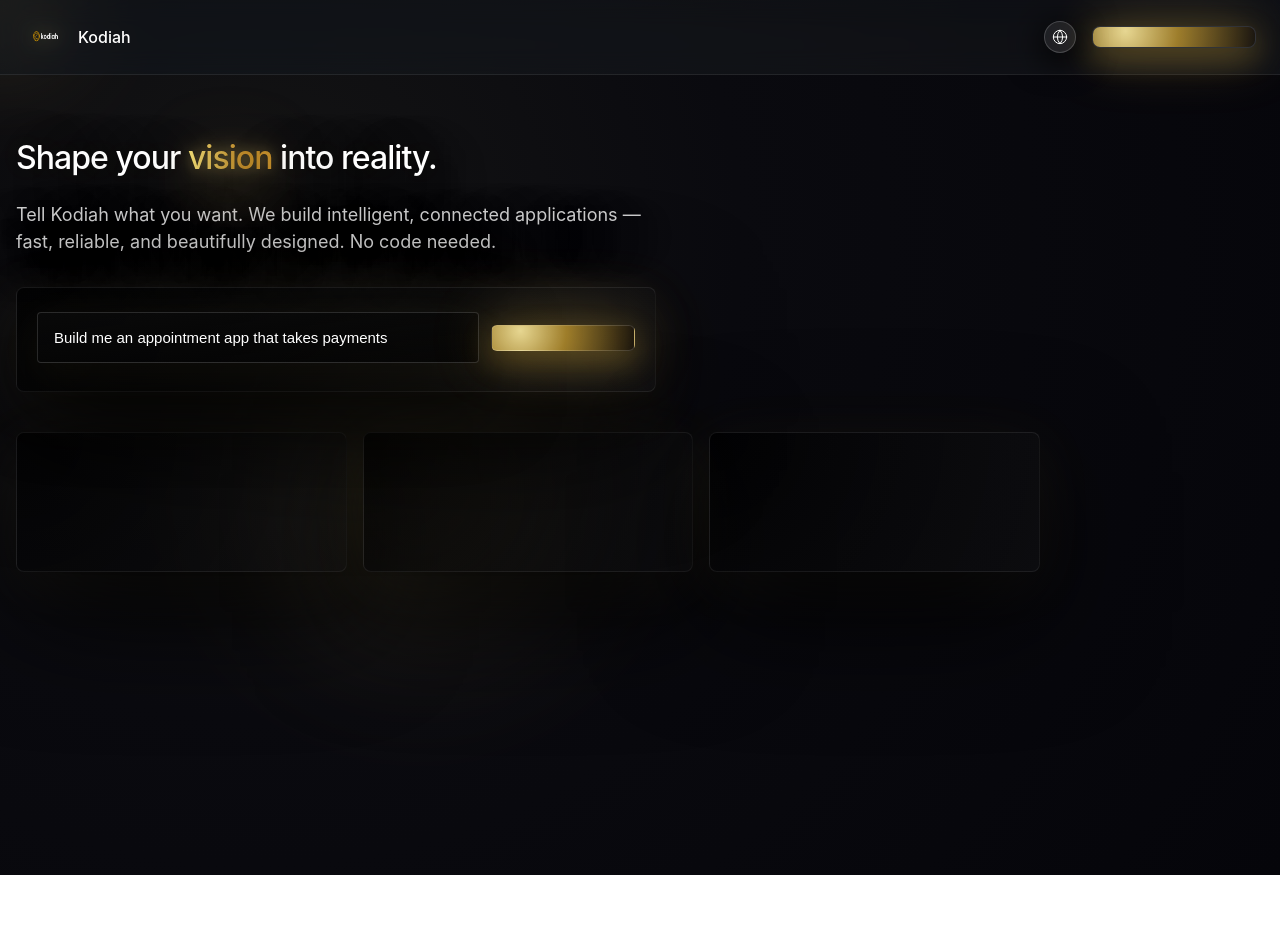
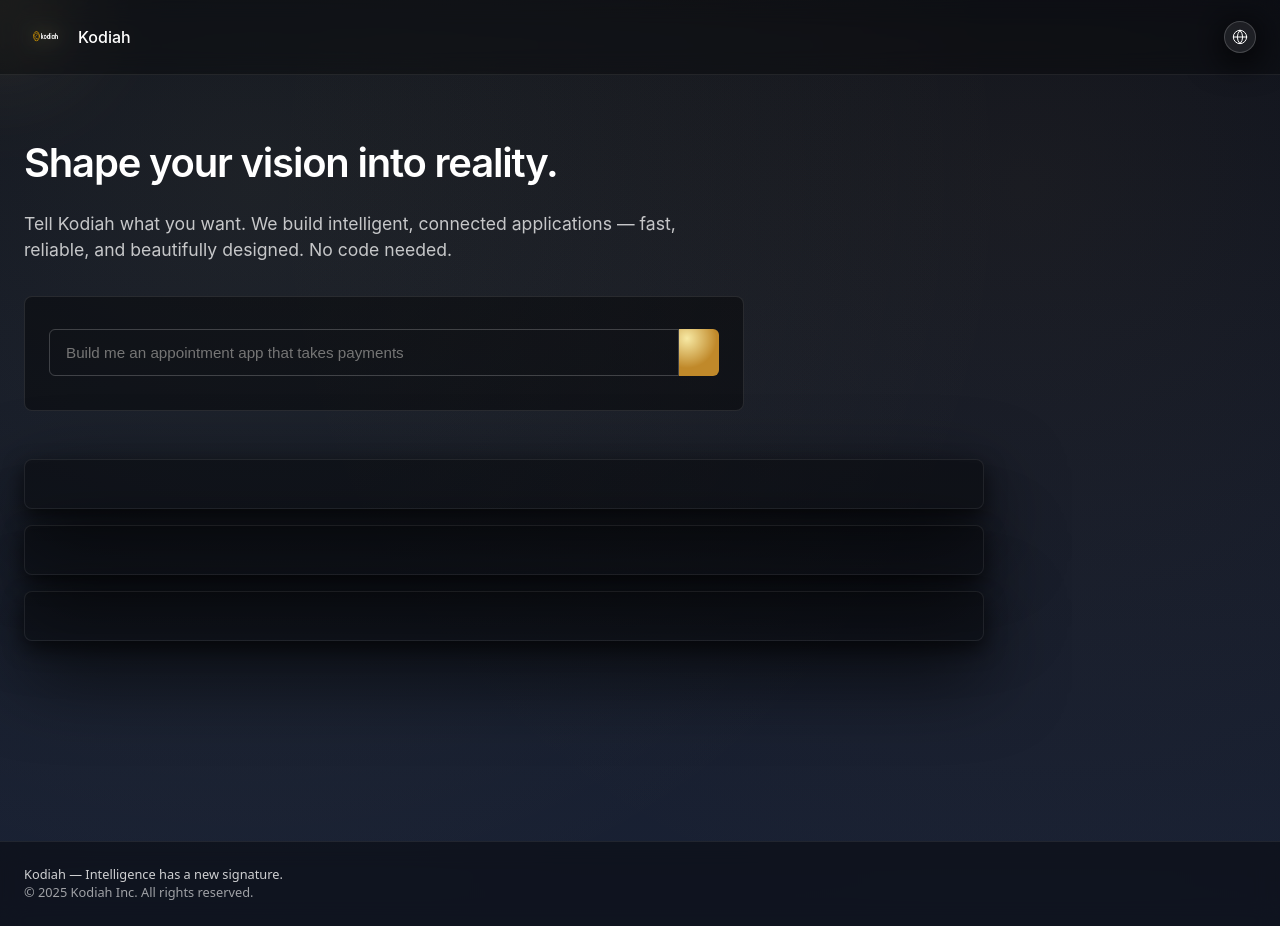
Before and after one commit to Ayrtonsena07/kodiah, a Next.js app: page / in a window 1280 px wide. Before the commit the page ends 875 px from the top, so only its background shows below. Built offline with nearby package versions, Linux system fonts and the light colour scheme.

Commit message:
Update ClientRoot.tsx

```diff
--- a/app/ClientRoot.tsx
+++ b/app/ClientRoot.tsx
@@ -1,78 +1,14 @@
 "use client";
 
 import Image from "next/image";
-import { LanguageProvider, useLanguage } from "./LanguageContext";
+import { useLanguage, LanguageProvider } from "./LanguageContext";
 import LanguageSelector from "./LanguageSelector";
 import MouseGlow from "./MouseGlow";
 
-// traduções de texto da interface
-const translations = {
-  en: {
-    heroHeadline: "Shape your vision into reality.",
-    heroSub:
-      "Tell Kodiah what you want. We build intelligent, connected applications — fast, reliable, and beautifully designed. No code needed.",
-    promptLabel: "Tell Kodiah what to build:",
-    promptPlaceholder:
-      "Build me an appointment app that takes payments",
-    betaNote: "Private beta — limited seats.",
-    generate: "Generate",
-    card1Title: "Built with AI",
-    card1Text:
-      "You describe the product. Kodiah drafts it in minutes.",
-    card2Title: "Refined by humans",
-    card2Text:
-      "Our team polishes flows, UI and data model for real business use.",
-    card3Title: "Ready to sell",
-    card3Text:
-      "Hosting, login, dashboard, payments. You don’t just “test” — you launch.",
-    ctaButton: "Start Building",
-  },
-  pt: {
-    heroHeadline: "Dê forma à sua visão na realidade.",
-    heroSub:
-      "Diga para a Kodiah o que você quer. Nós construímos aplicações inteligentes e conectadas — rápidas, confiáveis e lindamente desenhadas. Sem código.",
-    promptLabel: "Diga à Kodiah o que construir:",
-    promptPlaceholder:
-      "Crie para mim um app de agendamentos que aceita pagamento",
-    betaNote: "Beta privado — vagas limitadas.",
-    generate: "Gerar",
-    card1Title: "Construído com IA",
-    card1Text:
-      "Você descreve o produto. A Kodiah rascunha em minutos.",
-    card2Title: "Refinado por humanos",
-    card2Text:
-      "Nosso time ajusta fluxos, UI e modelo de dados para uso real de negócio.",
-    card3Title: "Pronto para vender",
-    card3Text:
-      "Hosting, login, dashboard, pagamentos. Você não só “testa” — você lança.",
-    ctaButton: "Começar agora",
-  },
-  es: {
-    heroHeadline: "Convierte tu visión en realidad.",
-    heroSub:
-      "Dile a Kodiah lo que quieres. Construimos aplicaciones inteligentes y conectadas — rápidas, confiables y con diseño hermoso. Sin código.",
-    promptLabel: "Dile a Kodiah qué construir:",
-    promptPlaceholder:
-      "Crea una app de reservas que acepte pagos",
-    betaNote: "Beta privado — cupos limitados.",
-    generate: "Generar",
-    card1Title: "Hecho con IA",
-    card1Text:
-      "Describes el producto. Kodiah lo redacta en minutos.",
-    card2Title: "Refinada por humanos",
-    card2Text:
-      "Nuestro equipo pule flujos, UI y modelo de datos listo para negocio real.",
-    card3Title: "Lista para vender",
-    card3Text:
-      "Hosting, login, panel, pagos. No es “probar” — es lanzar.",
-    ctaButton: "Empezar",
-  },
-};
-
-// HEADER com logo + botão + seletor de idioma
+// ===============================
+// HEADER
+// ===============================
 function Header() {
-  const { t } = useLanguage();
-
   return (
     <header
       style={{
@@ -95,21 +31,15 @@
           color: "white",
         }}
       >
-        {/* bloco ESQUERDA: logo + nome */}
-        <div
-          style={{
-            display: "flex",
-            alignItems: "center",
-            gap: "12px",
-          }}
-        >
+        {/* logo + nome */}
+        <div style={{ display: "flex", alignItems: "center", gap: "12px" }}>
           <Image
             src="/kodiah-logo.png"
             alt="Kodiah Logo"
             width={42}
             height={42}
             style={{
-              borderRadius: "10px",
+              borderRadius: "8px",
               filter:
                 "drop-shadow(0 0 10px rgba(246,226,122,0.45)) drop-shadow(0 0 25px rgba(199,146,47,0.25))",
             }}
@@ -120,377 +50,228 @@
               fontWeight: 500,
               color: "white",
               fontFamily:
-                "-apple-system, BlinkMacSystemFont, 'Inter', Roboto, 'SF Pro Display', system-ui, sans-serif",
+                '-apple-system, BlinkMacSystemFont, Inter, Roboto, "SF Pro Display", system-ui, sans-serif',
             }}
           >
             Kodiah
           </span>
         </div>
 
-        {/* bloco DIREITA: seletor idioma + botão CTA */}
-        <div
-          style={{
-            display: "flex",
-            alignItems: "center",
-            gap: "16px",
-          }}
-        >
         {/* seletor de idioma */}
         <LanguageSelector />
-
-          {/* botão call-to-action */}
-          <button
-            style={{
-              all: "unset",
-              cursor: "pointer",
-              background:
-                "radial-gradient(circle at 20% 20%, rgba(255,237,160,0.9) 0%, rgba(255,200,60,0.6) 40%, rgba(80,50,0,0.2) 100%)",
-              boxShadow:
-                "0 10px 30px rgba(255,200,60,0.25), 0 0 60px rgba(255,210,90,0.4)",
-              color: "#1a1a1a",
-              fontSize: "14px",
-              fontWeight: 500,
-              borderRadius: "8px",
-              padding: "10px 16px",
-              lineHeight: 1.2,
-              border: "1px solid rgba(255,255,255,0.15)",
-              minWidth: "130px",
-              textAlign: "center",
-              transition: "all 0.15s ease",
-              backgroundClip: "padding-box",
-            }}
-          >
-            {t.ctaButton /* <- aqui usamos a chave que EXISTE */}
-          </button>
-        </div>
       </div>
     </header>
   );
 }
 
-// BLOCO HERO principal (headline gigante, input, cards etc)
-function HeroSection() {
+// ===============================
+// HERO SECTION
+// ===============================
+function Hero() {
   const { t } = useLanguage();
 
   return (
     <section
       style={{
-        position: "relative",
-        overflow: "hidden",
-        background:
-          "radial-gradient(circle at 20% 20%, rgba(20,20,20,1) 0%, rgba(10,10,15,1) 40%, rgba(5,5,10,1) 100%)",
-        minHeight: "100vh",
-        color: "white",
-        padding: "64px 16px 120px 16px",
-        fontFamily:
-          "-apple-system, BlinkMacSystemFont, 'Inter', Roboto, 'SF Pro Display', system-ui, sans-serif",
-      }}
-    >
-      {/* brilho de fundo dourado atrás do card principal */}
-      <div
-        style={{
-          position: "absolute",
-          top: "180px",
-          left: "180px",
-          width: "480px",
-          height: "480px",
-          borderRadius: "50%",
-          background:
-            "radial-gradient(circle at 50% 50%, rgba(255,220,120,0.18) 0%, rgba(0,0,0,0) 70%)",
-          filter: "blur(60px)",
-          opacity: 0.7,
-          pointerEvents: "none",
-        }}
-      />
-
-      <div
-        style={{
         maxWidth: "1280px",
         margin: "0 auto",
+        padding: "64px 24px 120px",
+        color: "white",
+        fontFamily:
+          '-apple-system, BlinkMacSystemFont, Inter, Roboto, "SF Pro Display", system-ui, sans-serif',
         position: "relative",
         zIndex: 1,
       }}
     >
-        {/* headline + sub */}
-        <div
+      <h1
         style={{
-            maxWidth: "640px",
+          fontSize: "clamp(2rem, 1.1rem + 2vw, 2.5rem)",
+          fontWeight: 600,
+          lineHeight: 1.2,
+          color: "white",
+          maxWidth: "720px",
+          margin: "0 0 24px 0",
         }}
       >
-          <h1
-            style={{
-              fontSize: "clamp(2rem,2vw,2.5rem)",
-              lineHeight: 1.2,
-              fontWeight: 500,
-              color: "white",
-              textShadow:
-                "0 20px 60px rgba(0,0,0,0.9), 0 0 30px rgba(255,220,120,0.08)",
-            }}
-          >
-            {t.heroHeadline.split(" ").map((word, i) => {
-              // vamos destacar palavras como "vision", "visão", etc:
-              const highlightIndex = 2; // só p/ dar um brilho em uma palavra
-              const isHighlight = i === highlightIndex;
-              return (
-                <span
-                  key={i}
-                  style={
-                    isHighlight
-                      ? {
-                          background:
-                            "linear-gradient(90deg, #f6e27a 0%, #c7922f 60%)",
-                          WebkitBackgroundClip: "text",
-                          color: "transparent",
-                          filter:
-                            "drop-shadow(0 0 8px rgba(255,220,120,0.5)) drop-shadow(0 0 32px rgba(199,146,47,0.2))",
-                        }
-                      : {}
-                  }
-                >
-                  {word + " "}
-                </span>
-              );
-            })}
+        {t.heroHeadline}
       </h1>
 
       <p
         style={{
-              marginTop: "24px",
-              fontSize: "18px",
+          maxWidth: "720px",
+          fontSize: "1.1rem",
           lineHeight: 1.5,
           fontWeight: 400,
-              color: "rgba(255,255,255,0.8)",
-              maxWidth: "640px",
-              textShadow: "0 20px 60px rgba(0,0,0,0.8)",
+          color: "rgba(255,255,255,0.75)",
+          margin: "0 0 32px 0",
         }}
       >
         {t.heroSub}
       </p>
-        </div>
 
-        {/* bloco INPUT + botão Generate */}
+      {/* prompt */}
       <div
         style={{
-            maxWidth: "640px",
-            background:
-              "radial-gradient(circle at 0% 0%, rgba(0,0,0,0.7) 0%, rgba(20,20,20,0.4) 100%)",
-            boxShadow:
-              "0 40px 120px rgba(0,0,0,0.9), 0 10px 60px rgba(255,220,120,0.08)",
-            border: "1px solid rgba(255,255,255,0.08)",
+          background: "rgba(0,0,0,0.4)",
+          border: "1px solid rgba(255,255,255,0.1)",
           borderRadius: "8px",
-            padding: "16px 20px",
-            marginTop: "32px",
-            position: "relative",
-            color: "white",
+          padding: "24px",
+          maxWidth: "720px",
+          marginBottom: "48px",
         }}
       >
         <label
           style={{
-              fontSize: "14px",
-              fontWeight: 400,
+            display: "block",
+            fontSize: "0.9rem",
+            fontWeight: 500,
             color: "rgba(255,255,255,0.8)",
-              display: "block",
             marginBottom: "8px",
           }}
         >
           {t.promptLabel}
         </label>
 
-          <div
+        <div style={{ display: "flex", alignItems: "stretch" }}>
+          <input
             style={{
-              display: "flex",
-              gap: "12px",
-              alignItems: "center",
+              flex: 1,
+              background: "transparent",
+              color: "white",
+              border: "1px solid rgba(255,255,255,0.2)",
+              borderRadius: "6px 0 0 6px",
+              padding: "14px 16px",
+              fontSize: "0.95rem",
+              outline: "none",
+            }}
+            placeholder={t.promptPlaceholder}
+          />
+          <button
+            style={{
+              background:
+                "radial-gradient(circle at 20% 20%, #f7e9a4 0%, #c0892a 60%)",
+              border: "none",
+              color: "#000",
+              fontWeight: 600,
+              fontSize: "0.95rem",
+              padding: "0 20px",
+              borderRadius: "0 6px 6px 0",
+              cursor: "pointer",
             }}
           >
-            <input
-              defaultValue={t.promptPlaceholder}
-              style={{
-                flex: 1,
-                background:
-                  "linear-gradient(to bottom right, rgba(10,10,10,0.9) 0%, rgba(0,0,0,0.6) 100%)",
-                color: "#fff",
-                borderRadius: "4px",
-                border: "1px solid rgba(255,255,255,0.15)",
-                fontSize: "15px",
-                lineHeight: 1.4,
-                padding: "14px 16px",
-                boxShadow:
-                  "0 30px 80px rgba(0,0,0,0.9), 0 10px 40px rgba(255,220,120,0.07)",
-              }}
-            />
-
-            <button
-              style={{
-                all: "unset",
-                cursor: "pointer",
-                background:
-                  "radial-gradient(circle at 20% 20%, rgba(255,237,160,0.9) 0%, rgba(255,200,60,0.6) 40%, rgba(80,50,0,0.2) 100%)",
-                boxShadow:
-                  "0 10px 30px rgba(255,200,60,0.25), 0 0 60px rgba(255,210,90,0.4)",
-                color: "#1a1a1a",
-                fontSize: "14px",
-                fontWeight: 500,
-                borderRadius: "6px",
-                padding: "12px 16px",
-                lineHeight: 1.2,
-                border: "1px solid rgba(255,255,255,0.15)",
-                minWidth: "110px",
-                textAlign: "center",
-              }}
-            >
-              {t.generate}
+            {t.generateBtn}
           </button>
         </div>
 
         <div
           style={{
-              marginTop: "12px",
-              fontSize: "13px",
-              lineHeight: 1.4,
+            fontSize: "0.8rem",
             color: "rgba(255,255,255,0.6)",
-              textShadow: "0 20px 60px rgba(0,0,0,0.9)",
+            marginTop: "10px",
           }}
         >
-            {t.betaNote}
+          {t.disclaimer}
         </div>
       </div>
 
-        {/* 3 cartões de valor */}
+      {/* cards */}
       <div
         style={{
-            marginTop: "40px",
           display: "grid",
-            gridTemplateColumns: "repeat(auto-fit,minmax(260px,1fr))",
+          gridTemplateColumns: "1fr",
           gap: "16px",
-            maxWidth: "1024px",
+          maxWidth: "960px",
         }}
       >
-          {/* Card 1 */}
+        <Card title={t.card1Title} body={t.card1Body} />
+        <Card title={t.card2Title} body={t.card2Body} />
+        <Card title={t.card3Title} body={t.card3Body} />
+      </div>
+    </section>
+  );
+}
+
+// ===============================
+// CARD COMPONENT
+// ===============================
+function Card({ title, body }: { title: string; body: string }) {
+  return (
     <div
       style={{
+        backgroundColor: "rgba(0,0,0,0.4)",
         border: "1px solid rgba(255,255,255,0.08)",
-              background:
-                "radial-gradient(circle at 0% 0%, rgba(0,0,0,0.7) 0%, rgba(20,20,20,0.4) 100%)",
+        borderRadius: "8px",
+        padding: "20px 24px",
         boxShadow:
-                "0 40px 120px rgba(0,0,0,0.9), 0 10px 60px rgba(255,220,120,0.07)",
-              borderRadius: "8px",
-              padding: "20px",
-              minHeight: "140px",
+          "0 30px 80px rgba(0,0,0,0.8), 0 8px 20px rgba(0,0,0,0.6)",
       }}
     >
       <div
         style={{
-                fontSize: "15px",
+          color: "white",
+          fontSize: "1rem",
           fontWeight: 500,
-                color: "white",
           marginBottom: "8px",
         }}
       >
-              {t.card1Title}
+        {title}
       </div>
       <div
         style={{
-                fontSize: "14px",
+          fontSize: "0.9rem",
           lineHeight: 1.5,
           color: "rgba(255,255,255,0.7)",
         }}
       >
-              {t.card1Text}
+        {body}
       </div>
     </div>
+  );
+}
 
-          {/* Card 2 */}
-          <div
+// ===============================
+// FOOTER
+// ===============================
+function Footer() {
+  return (
+    <footer
       style={{
-              border: "1px solid rgba(255,255,255,0.08)",
-              background:
-                "radial-gradient(circle at 0% 0%, rgba(0,0,0,0.7) 0%, rgba(20,20,20,0.4) 100%)",
-              boxShadow:
-                "0 40px 120px rgba(0,0,0,0.9), 0 10px 60px rgba(255,220,120,0.07)",
-              borderRadius: "8px",
-              padding: "20px",
-              minHeight: "140px",
+        width: "100%",
+        borderTop: "1px solid rgba(255,255,255,0.08)",
+        background: "rgba(0,0,0,0.4)",
+        backdropFilter: "blur(12px)",
+        marginTop: "80px",
+        color: "rgba(255,255,255,0.6)",
+        fontSize: "0.8rem",
       }}
     >
       <div
         style={{
-                fontSize: "15px",
-                fontWeight: 500,
-                color: "white",
-                marginBottom: "8px",
+          maxWidth: "1280px",
+          margin: "0 auto",
+          padding: "24px",
+          textAlign: "left",
         }}
       >
-              {t.card2Title}
+        <div style={{ color: "rgba(255,255,255,0.8)", fontWeight: 500 }}>
+          Kodiah — Intelligence has a new signature.
         </div>
-            <div
-              style={{
-                fontSize: "14px",
-                lineHeight: 1.5,
-                color: "rgba(255,255,255,0.7)",
-              }}
-            >
-              {t.card2Text}
+        <div>© {new Date().getFullYear()} Kodiah Inc. All rights reserved.</div>
       </div>
-          </div>
-
-          {/* Card 3 */}
-          <div
-            style={{
-              border: "1px solid rgba(255,255,255,0.08)",
-              background:
-                "radial-gradient(circle at 0% 0%, rgba(0,0,0,0.7) 0%, rgba(20,20,20,0.4) 100%)",
-              boxShadow:
-                "0 40px 120px rgba(0,0,0,0.9), 0 10px 60px rgba(255,220,120,0.07)",
-              borderRadius: "8px",
-              padding: "20px",
-              minHeight: "140px",
-            }}
-          >
-            <div
-              style={{
-                fontSize: "15px",
-                fontWeight: 500,
-                color: "white",
-                marginBottom: "8px",
-              }}
-            >
-              {t.card3Title}
-            </div>
-            <div
-              style={{
-                fontSize: "14px",
-                lineHeight: 1.5,
-                color: "rgba(255,255,255,0.7)",
-              }}
-            >
-              {t.card3Text}
-            </div>
-          </div>
-        </div>
-      </div>
-
-      {/* bolinha de luz que segue o mouse */}
-      <MouseGlow />
-    </section>
+    </footer>
   );
 }
 
-// componente raiz que junta tudo
-function ClientRootInner() {
-  return (
-    <>
-      <Header />
-      <HeroSection />
-    </>
-  );
-}
-
-// Provider de idioma envolvendo tudo
+// ===============================
+// ROOT
+// ===============================
 export default function ClientRoot() {
   return (
-    <LanguageProvider translations={translations} defaultLang="en">
-      <ClientRootInner />
+    <LanguageProvider>
+      <MouseGlow />
+      <Header />
+      <Hero />
+      <Footer />
     </LanguageProvider>
   );
 }
```
Lines whose indentation alone changed are shown as unchanged.
